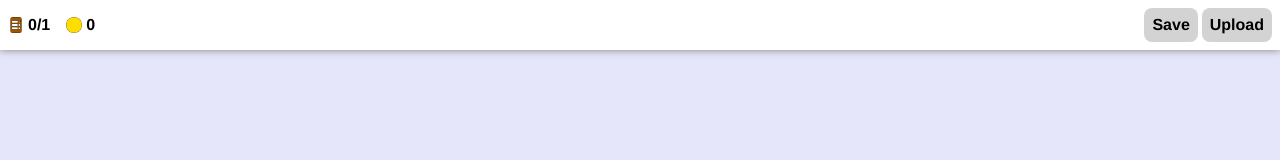
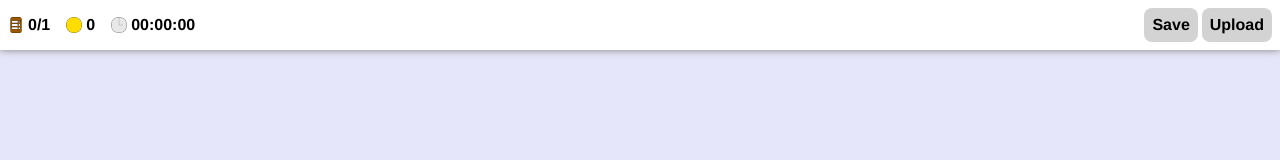
Before and after one commit to AdamxSimon/Project-Time, a React (Create React App) app: page / in a window 1280 px wide. Shown: the top 160 px of the page. Built offline with nearby package versions, Linux system fonts and the light colour scheme.

Commit message:
Added timer to toolbar

```diff
--- a/src/context/TimerContext.tsx
+++ b/src/context/TimerContext.tsx
@@ -13,6 +13,7 @@ import {
 
 import { ProjectContext, ProjectStatus } from "./ProjectContext";
 import { CurrencyContext } from "./CurrencyContext";
+import { ToastContext } from "./ToastContext";
 
 // Utils
 
@@ -21,7 +22,6 @@ import { convertSecondsToDuration } from "../utils";
 // Types
 
 import { Project } from "../types";
-import { ToastContext } from "./ToastContext";
 
 enum TimerStatus {
   Active = "Active",
@@ -36,7 +36,7 @@ export enum ReasonTimerStopped {
 
 interface TimerContextValue {
   isActive: boolean;
-  timer: string | null;
+  timer: string;
   status: TimerStatus;
   startTimerSession: (
     activeMinutes: number,
@@ -58,7 +58,7 @@ interface TimerProviderProps {
 
 const TimerProvider = ({ children }: TimerProviderProps): JSX.Element => {
   const [isActive, setIsActive] = useState<boolean>(false);
-  const [timer, setTimer] = useState<string | null>(null);
+  const [timer, setTimer] = useState<string>("00:00:00");
   const [status, setStatus] = useState<TimerStatus>(TimerStatus.Inactive);
   const [timedProject, setTimedProject] = useState<Project | null>(null);
   const [timerMinutes, setTimerMinutes] = useState<number | null>(null);
@@ -126,7 +126,7 @@ const TimerProvider = ({ children }: TimerProviderProps): JSX.Element => {
       setIsActive(false);
       setTimedProject(null);
       setStatus(TimerStatus.Inactive);
-      setTimer(null);
+      setTimer("00:00:00");
       clearInterval(intervalRef.current);
       startTimeRef.current = null;
       stagesRef.current = [];
--- a/src/toolbar/Toolbar.tsx
+++ b/src/toolbar/Toolbar.tsx
@@ -6,11 +6,13 @@ import { useContext, useRef } from "react";
 
 import { CurrencyContext } from "../context/CurrencyContext";
 import { ProjectContext, ProjectStatus } from "../context/ProjectContext";
+import { TimerContext } from "../context/TimerContext";
 
 // Assets
 
-import projectsIcon from "../assets/projects.png";
-import coinIcon from "../assets/coin.png";
+import ProjectPNG from "../assets/projects.png";
+import CoinPNG from "../assets/coin.png";
+import TimerPNG from "../assets/timer.png";
 
 // Styles
 
@@ -20,6 +22,7 @@ const Toolbar = (): JSX.Element => {
   const { currency } = useContext(CurrencyContext);
   const { projects, projectsDataRef, uploadProjectData, maxProjects } =
     useContext(ProjectContext);
+  const { timer } = useContext(TimerContext);
 
   const uploadProjectsRef = useRef<HTMLInputElement | null>(null);
 
@@ -37,12 +40,16 @@ const Toolbar = (): JSX.Element => {
     <div className={classes.toolbar}>
       <div className={classes.infoContainers}>
         <div className={classes.infoContainer}>
-          <img src={projectsIcon} alt="Projects" height={16} width={16} />
+          <img src={ProjectPNG} alt={"ProjectPNG"} height={16} width={16} />
           <div>{`${activeProjects.length}/${maxProjects}`}</div>
         </div>
         <div className={classes.infoContainer}>
-          <img src={coinIcon} alt="Currency" height={16} width={16} />
+          <img src={CoinPNG} alt={"CoinPNG"} height={16} width={16} />
           <div>{currency}</div>
+        </div>
+        <div className={classes.infoContainer}>
+          <img src={TimerPNG} alt={"TimerPNG"} height={16} width={16} />
+          <div>{timer}</div>
         </div>
       </div>
 
```
